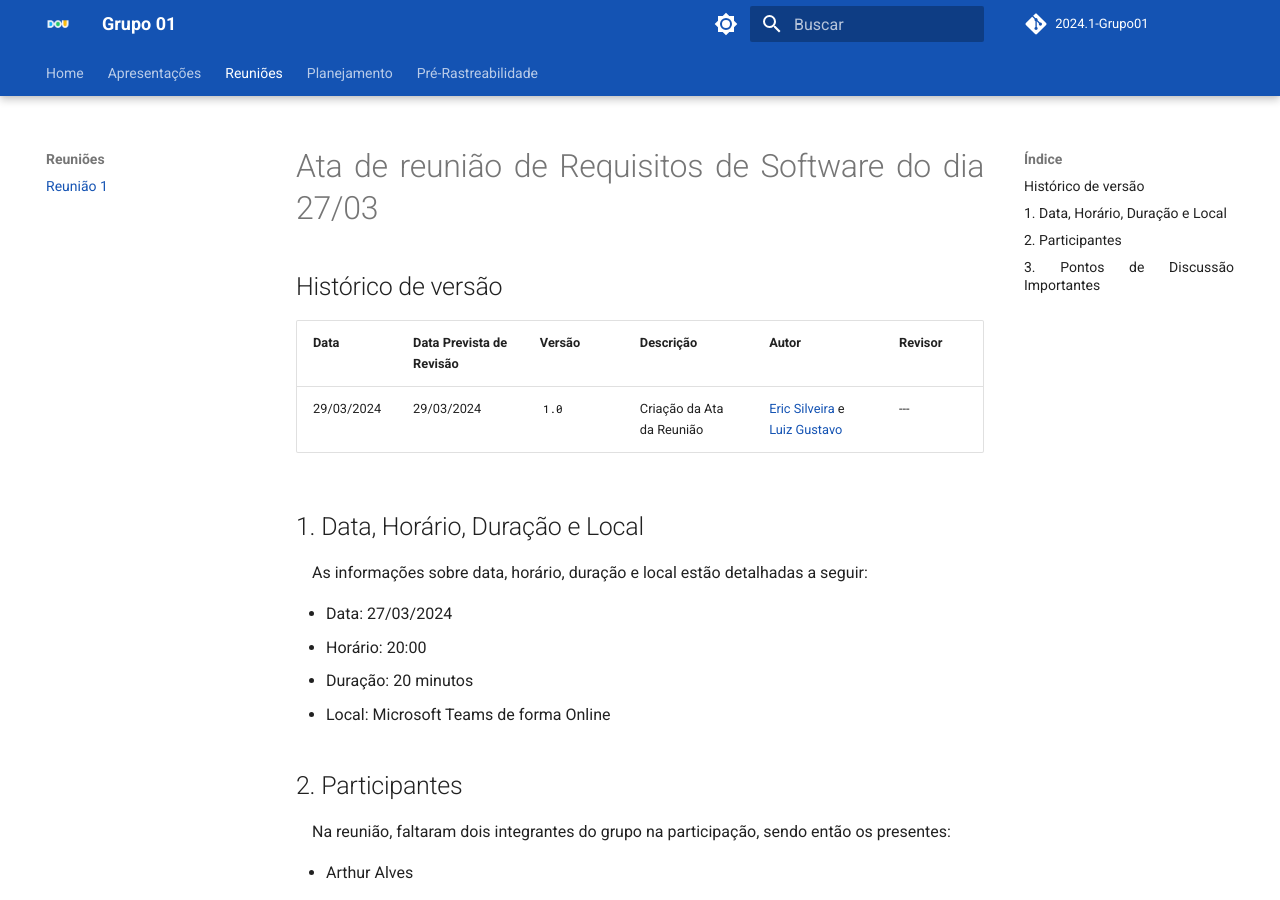
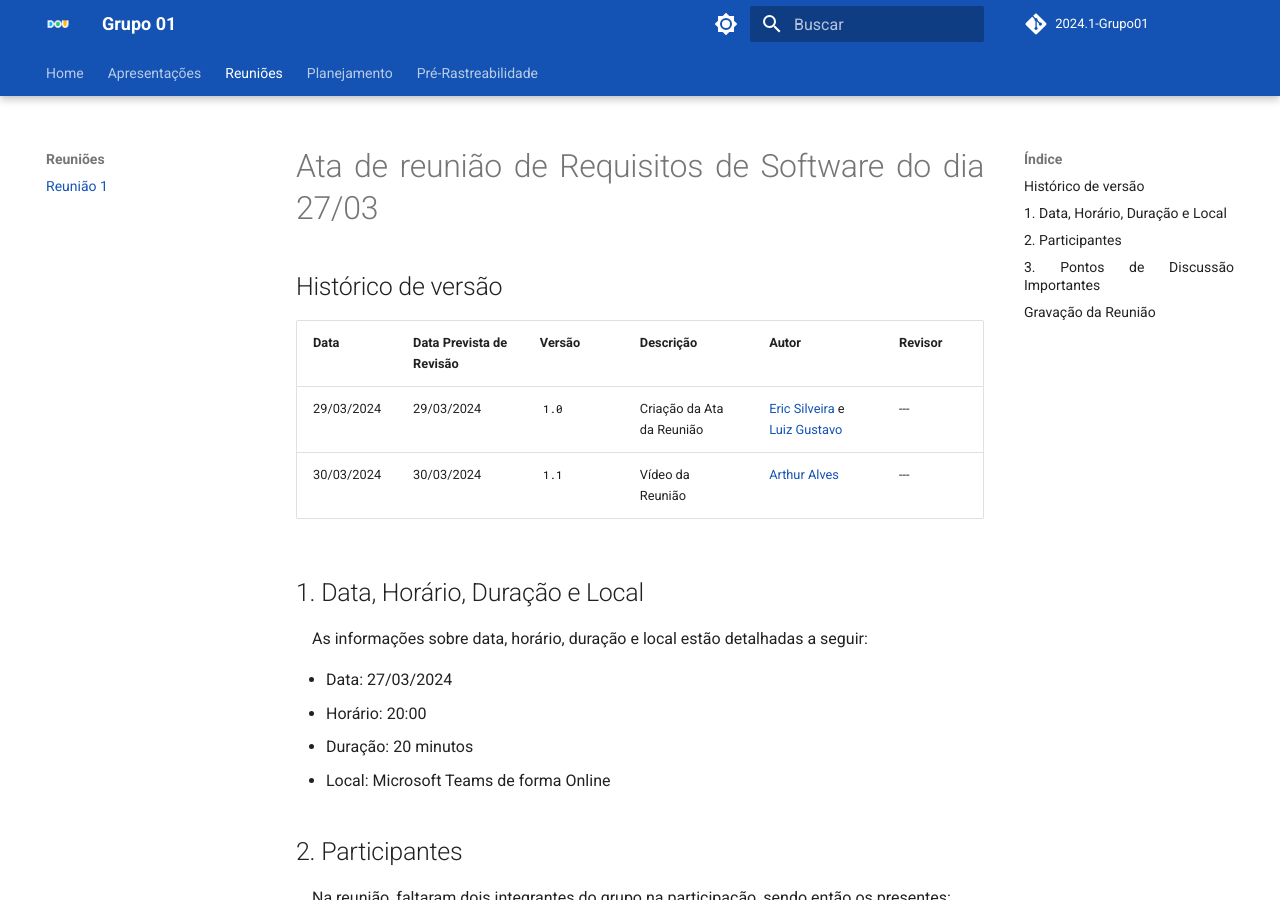
Before and after one commit to Requisitos-de-Software/2024.1-DiarioOficialdaUniao, an MkDocs documentation site: the page built from docs/reuniao/reuniao1.md, in a window 1280 px wide and 900 px high. Built offline with MkDocs 1.6.1 and Material for MkDocs 9.7.7, drawn with Linux system fonts in a browser that asks for light colours; comment, search, counter and statistics services are not loaded; the version menu is left out.

Commit message:
video da reunião 1

```diff
--- a/docs/reuniao/reuniao1.md
+++ b/docs/reuniao/reuniao1.md
@@ -5,6 +5,7 @@
 |Data|Data Prevista de Revisão|Versão|Descrição|Autor|Revisor|
 | ------- | ------ | ------- | -------- | -------- | -------- |
 | 29/03/2024 | 29/03/2024| `1.0` |Criação da Ata da Reunião | [Eric Silveira](https://github.com/ericbky) e [Luiz Gustavo](https://github.com/LuizGust4vo) |    --- |
+| 30/03/2024 | 30/03/2024| `1.1` |Vídeo da Reunião| [Arthur Alves](https://github.com/arthrok) |    --- |
 
 ## 1.  Data, Horário, Duração e Local
 As informações sobre data, horário, duração e local estão detalhadas a seguir:
@@ -52,3 +53,6 @@
 - 1º opção: Diário Oficial da União - 5 votos
 
 - 2º opção: Guardiões da Saúde - 5 votos (escolha reserva, após a primeira votação)
+
+## Gravação da Reunião
+<iframe src="https://drive.google.com/file/d/1n1ZUV48gBMTg477Bg8AcIo8bJT6igpEZ/preview" width="640" height="480" allow="autoplay"></iframe>
```
